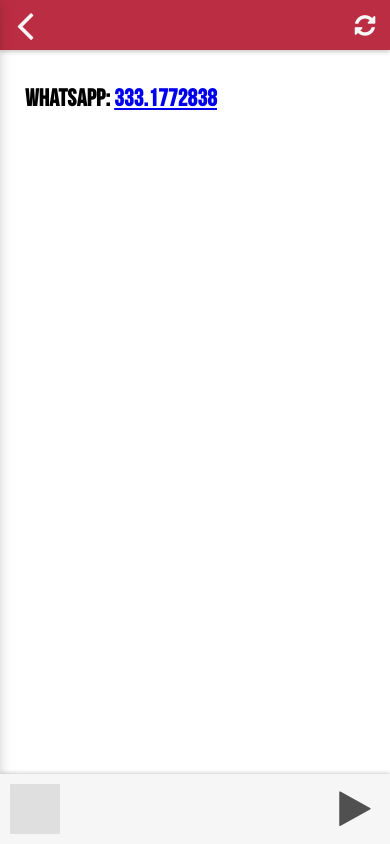
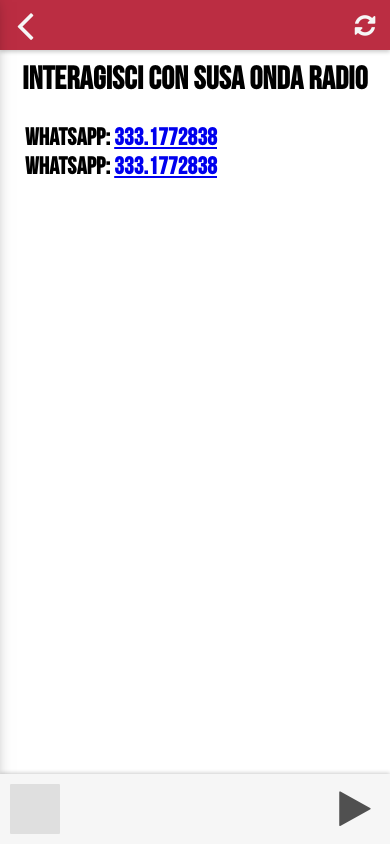
Before and after one commit to Andrea996/SusaOndaRadio_APP, a website: page www/index.html at #!/contatti in a window 390 px wide. Drawn offline with nearby package versions, Linux system fonts and the light colour scheme; some packages are replaced by stand-ins of ours; no server answers.

Commit message:
Update contatti.html
ffff

```diff
--- a/www/views/contatti.html
+++ b/www/views/contatti.html
@@ -7,8 +7,10 @@
 
 
  <div class="info">
+ <center> <h1> Interagisci con Susa Onda Radio </h1></center>
  <div style="margin: 25px 25px 25px;">
         <h2>Whatsapp: <a href="https://api.whatsapp.com/send?phone=393331772838">333.1772838</a></h2>
+		<h2>Whatsapp: <a href="https://api.whatsapp.com/send?phone=393331772838">333.1772838</a></h2>
         <p ng-bind-html="post.excerpt.rendered"></p>
       </div>
 	  </div>
```
